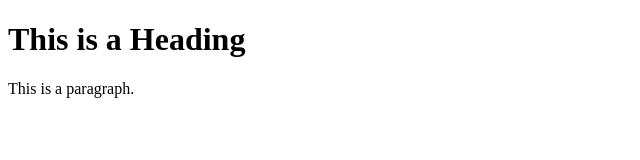
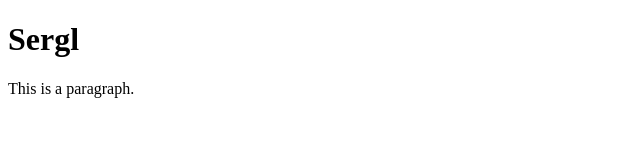
Before and after one commit to SerhiyD21/SerhiyD21.github.io, a plain HTML site: page index.html in a window 1280 px wide. Shown: the whole page, without its empty margins (0-640 px from the left). Drawn offline with Linux system fonts and the light colour scheme.

Commit message:
Update index.html

```diff
--- a/index.html
+++ b/index.html
@@ -5,7 +5,7 @@
 </head>
 <body>
 
-<h1>This is a Heading</h1>
+<h1>Sergl</h1>
 <p>This is a paragraph.</p>
 
 </body>
```
